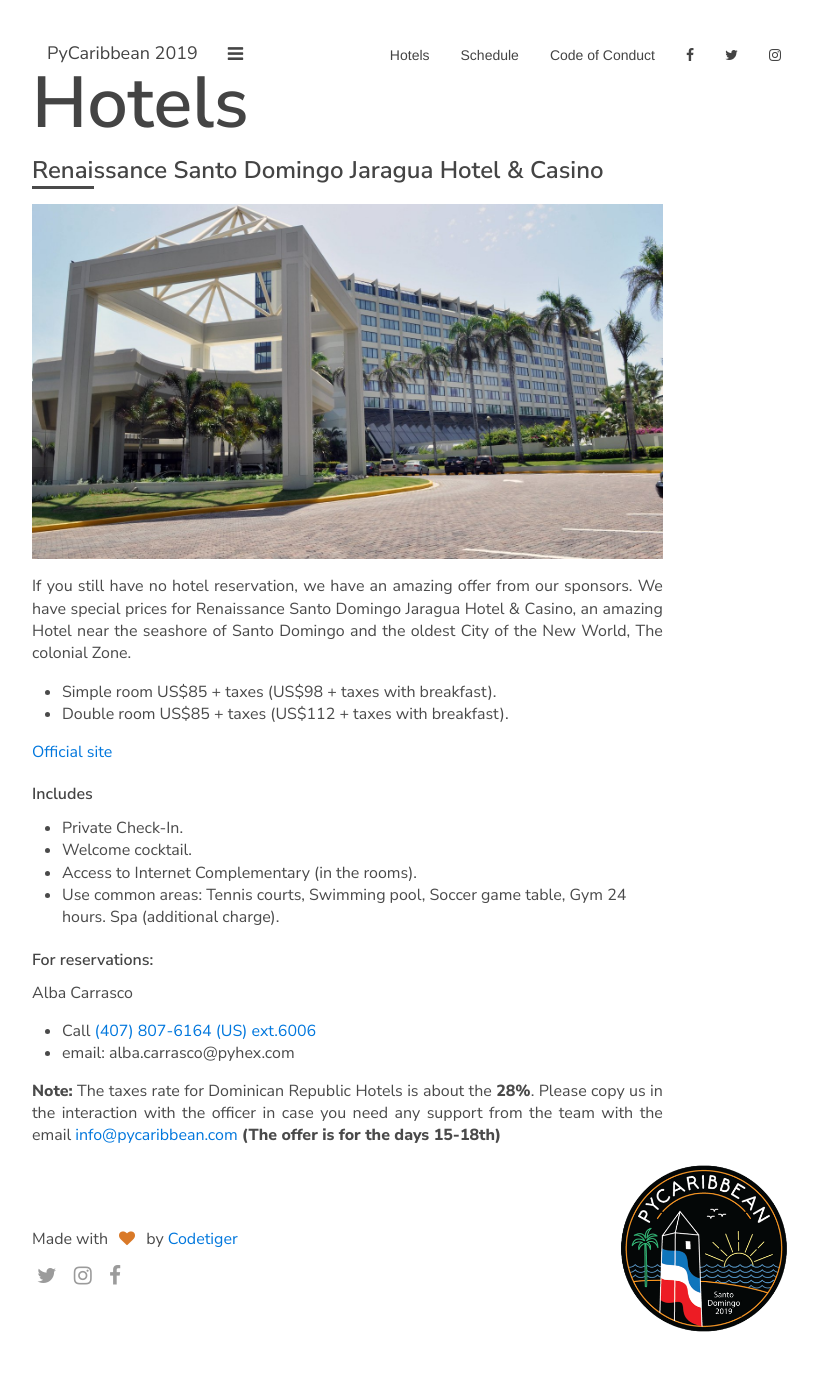
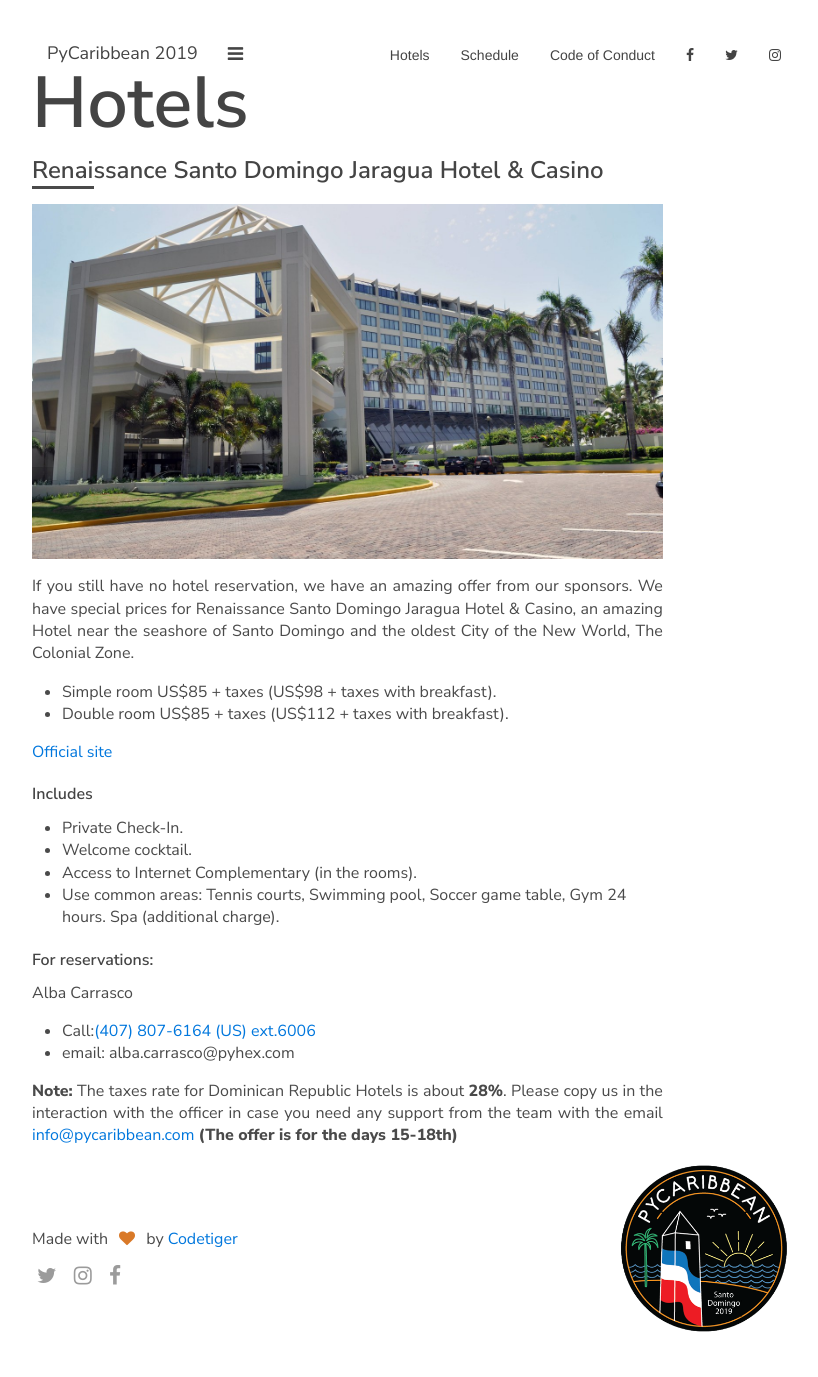
Before and after one commit to pycaribbean/pycaribbean.github.io, a Jekyll site: the page built from hotels.html, in a window 1280 px wide. Shown: the whole page, without its empty margins (226-1044 px from the left). Built offline with Jekyll 4.4.1, drawn with Linux system fonts in a browser that asks for light colours; nearby versions of some CDN libraries; library files that are not in the unit come from our copies.

Commit message:
Minor update to hotels page

```diff
--- a/hotels.html
+++ b/hotels.html
@@ -12,7 +12,7 @@
     <p style="text-align: justify">
         If you still have no hotel reservation, we have an amazing offer from our sponsors.
         We have special prices for Renaissance Santo Domingo Jaragua Hotel & Casino, an amazing
-        Hotel near the seashore of Santo Domingo and the oldest City of the New World, The colonial
+        Hotel near the seashore of Santo Domingo and the oldest City of the New World, The Colonial
         Zone.
     </p>
       <p style="text-align: justify">
@@ -36,11 +36,11 @@
       <h4>For reservations:</h4>
     <p>Alba Carrasco
       <ul>
-        <li>Call <a href="tel:(407) 807-6164">(407) 807-6164 (US) ext.6006</a></li>
+        <li>Call:<a href="tel:(407) 807-6164">(407) 807-6164 (US) ext.6006</a></li>
         <li>email: alba.carrasco@pyhex.com </li>
       </ul>
       <p style="text-align: justify">
-          <strong>Note:</strong> The taxes rate for Dominican Republic Hotels is about the <strong>28%</strong>. Please copy us in the interaction with the officer in case you need any support from the team with the email
+          <strong>Note:</strong> The taxes rate for Dominican Republic Hotels is about <strong>28%</strong>. Please copy us in the interaction with the officer in case you need any support from the team with the email
           <a href="mailto:info@pycaribbean.com?subject=Reservation%20Support&body=Message">info@pycaribbean.com</a>
 <strong>(The offer is for the days 15-18th)</strong>
       </p>
```
